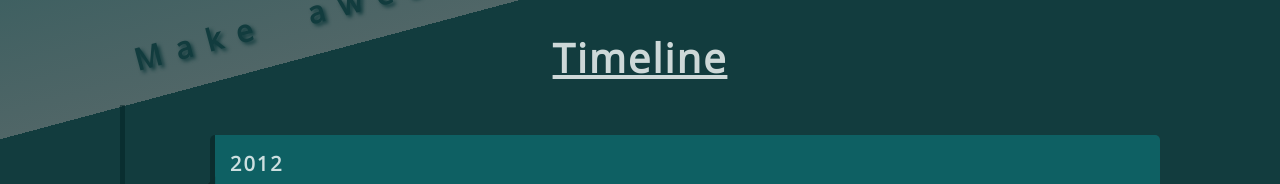
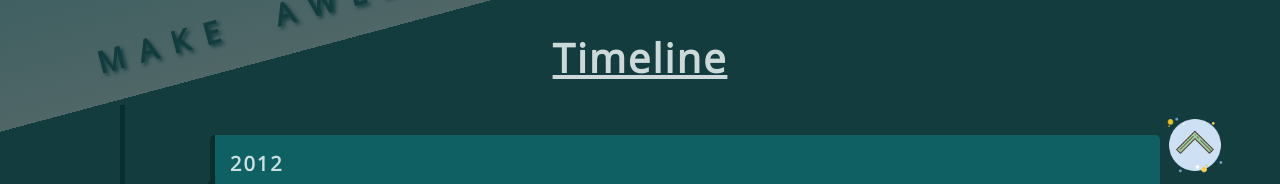
Before and after one commit to nxv109/timeline, a plain HTML site: page index.html in a window 1280 px wide. Shown: the part 590-774 px from the top of the page. Drawn offline with nearby package versions, Linux system fonts and the light colour scheme.

Commit message:
update 2

```diff
--- a/css/style.scss
+++ b/css/style.scss
@@ -70,6 +70,7 @@ body{
         width: 100%;
         text-align: center;
         z-index: -100;
+        text-transform: uppercase;
     }
 }
 
@@ -188,7 +189,7 @@ body{
                 height: 3rem;
                 background:linear-gradient(135deg, #19838600 50%, #0c2829e8 50%);
                 position: absolute;
-                top: 50%;
+                top: 49%;
                 left: -2.5rem;
                 transform: rotate(135deg) translateX(-50%);
                 z-index: -1;
@@ -223,3 +224,17 @@ body{
         top: 23%;
     }
 }
+
+#scrollTop{
+    width: 7rem;
+    height: 7rem;
+    position: fixed;
+    bottom: 3rem;
+    right: 5rem;
+    transition: all .2s;
+    cursor: pointer;
+
+    & > img{
+        width: 100%;
+    }
+}
```
Also changed, not shown: css/style.css, images/icons8-forward-100.png (added), 1 other file.
